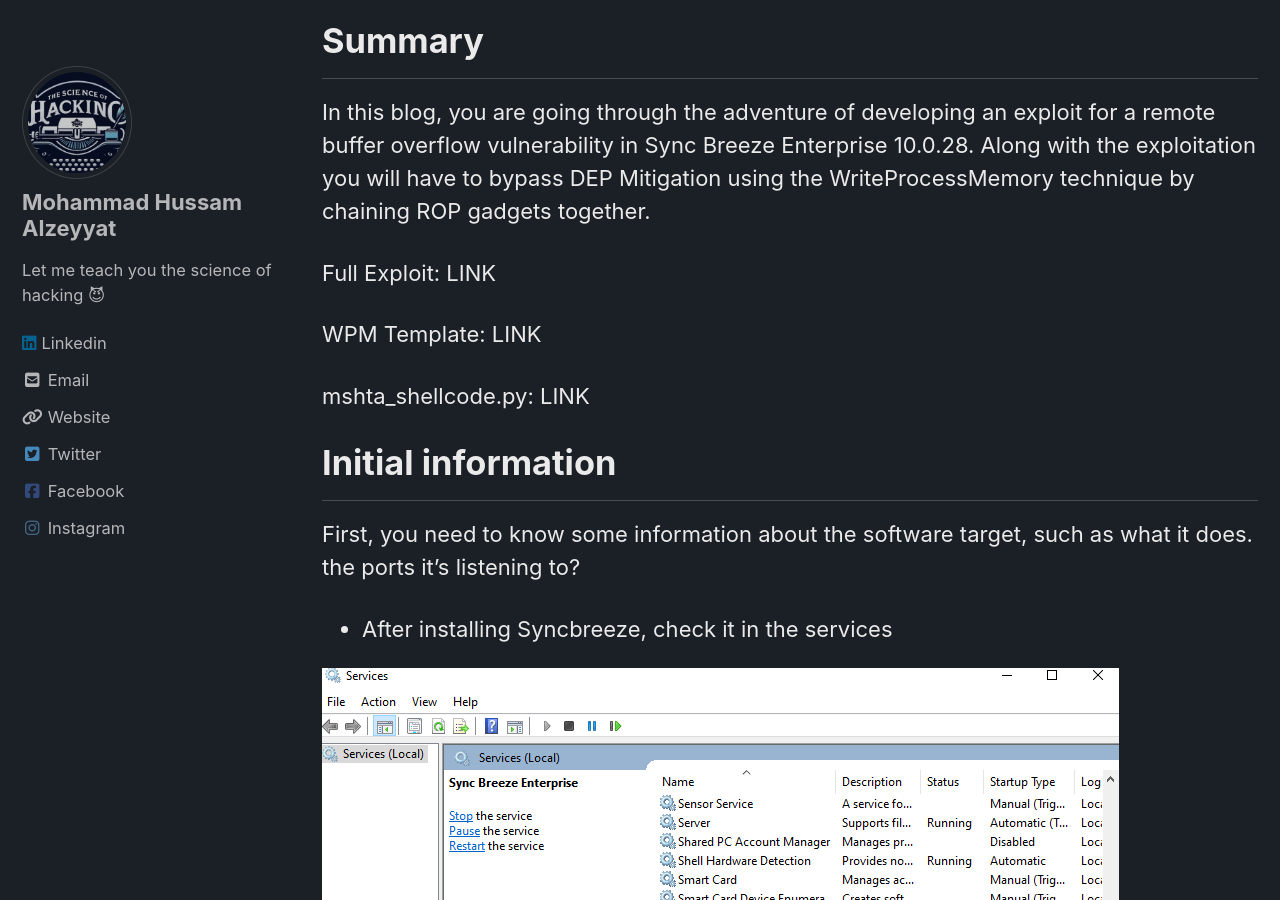
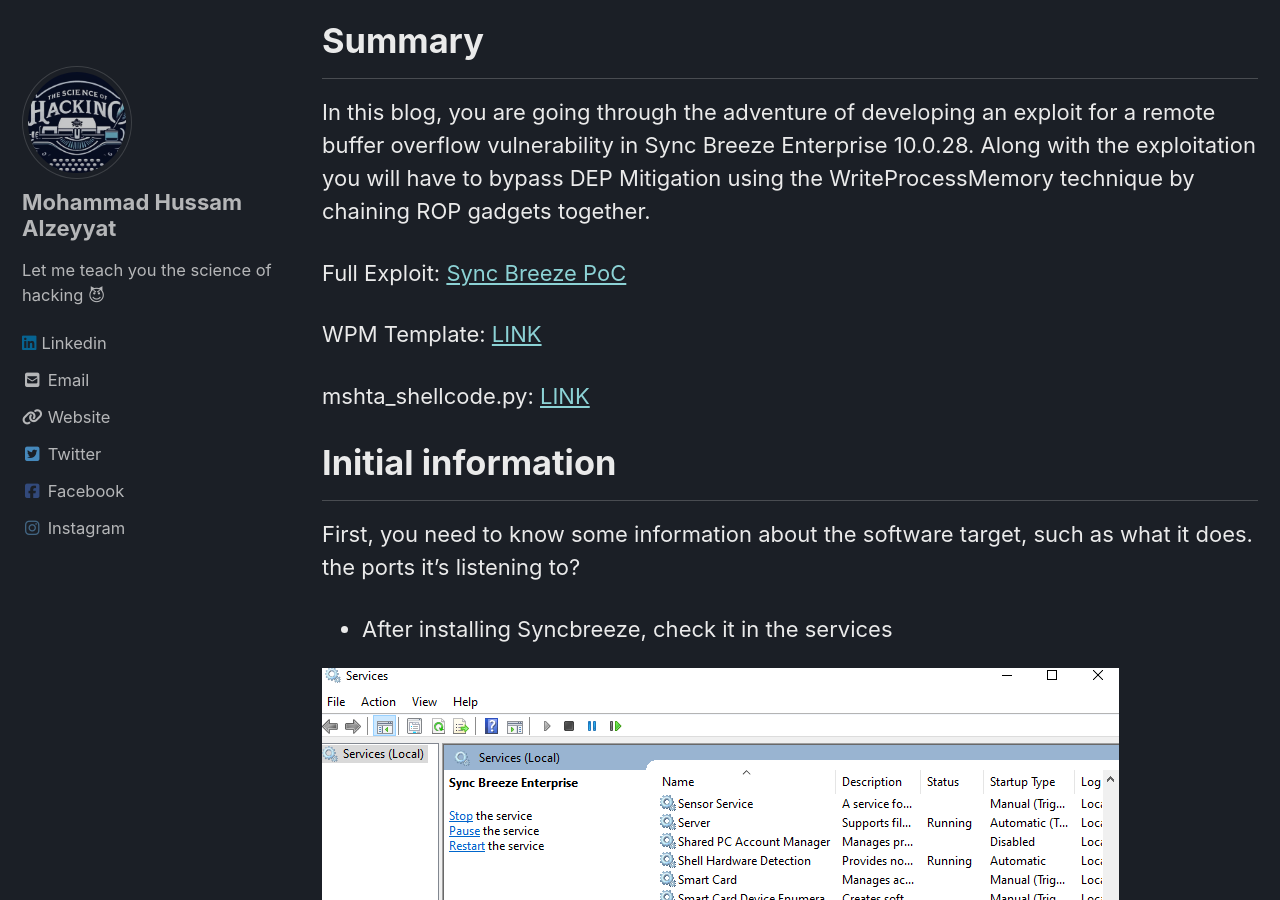
Before and after one commit to mhzcyber/mhzcyber.github.io, a Jekyll site: the page built from _posts/win32 exploit development/2024-04-15-sbe-exploitation.md, in a window 1280 px wide and 900 px high, scrolled down 1114 px. Built offline with Jekyll 4.4.1, drawn with Linux system fonts in a browser that asks for light colours; cached includes are drawn as plain includes; nearby versions of some CDN libraries.

Commit message:
Update 2024-04-15-sbe-exploitation.md

```diff
--- a/_posts/win32 exploit development/2024-04-15-sbe-exploitation.md
+++ b/_posts/win32 exploit development/2024-04-15-sbe-exploitation.md
@@ -14,11 +14,11 @@
 In this blog, you are going through the adventure of developing an exploit for a remote buffer overflow vulnerability in Sync Breeze Enterprise 10.0.28.
 Along with the exploitation you will have to bypass DEP Mitigation using the WriteProcessMemory technique by chaining ROP gadgets together.
 
-Full Exploit: LINK
+Full Exploit: [Sync Breeze PoC](https://github.com/mhzcyber/100Exploits/blob/main/Sync%20Breeze/PoC0x01.py)
 
-WPM Template: LINK
+WPM Template: [LINK](https://github.com/mhzcyber/Exploit-Development/blob/main/WPMBypass%20Template.py)
 
-mshta_shellcode.py: LINK
+mshta_shellcode.py: [LINK](https://github.com/mhzcyber/Exploit-Development/blob/main/mshta_shellcode.py)
 
 # Initial information
 
```
